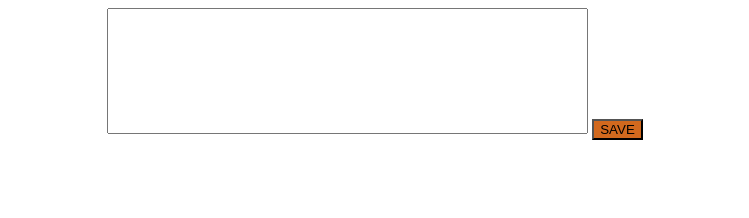
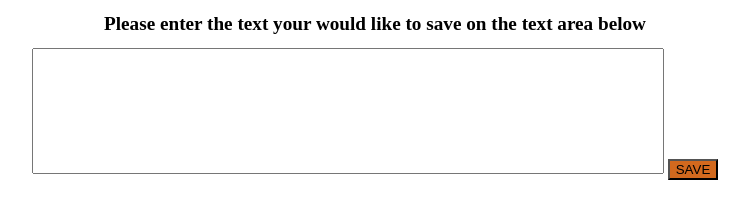
Before and after one commit to Majok-Bol/List-Book, a plain HTML site: page index.html in a window 1280 px wide. Shown: the whole page, without its empty margins (265-1014 px from the left). Drawn offline with Linux system fonts and the light colour scheme.

Commit message:
modified the text area placeholder

```diff
--- a/index.css
+++ b/index.css
@@ -14,8 +14,14 @@ textarea,
 }
 textarea{
   padding:2rem;
+  width:50%;
+  height:50%;
 
 }
 .div{
   text-align: center;
 }
+h1{
+  font-size: 1.2rem;
+  text-align: center;
+}
--- a/index.html
+++ b/index.html
@@ -9,8 +9,9 @@
 </head>
 
 <body>
+    <h1>Please enter the text your would like to save on the text area below</h1>
     <div class="div">
-        <textarea type="text" id="txt" rows="4" cols="50" placeholder="Enter your text here">
+        <textarea type="text" id="txt" rows="4" cols="50" placeholder="Click here to enter your text">
 
         </textarea>
 
```
